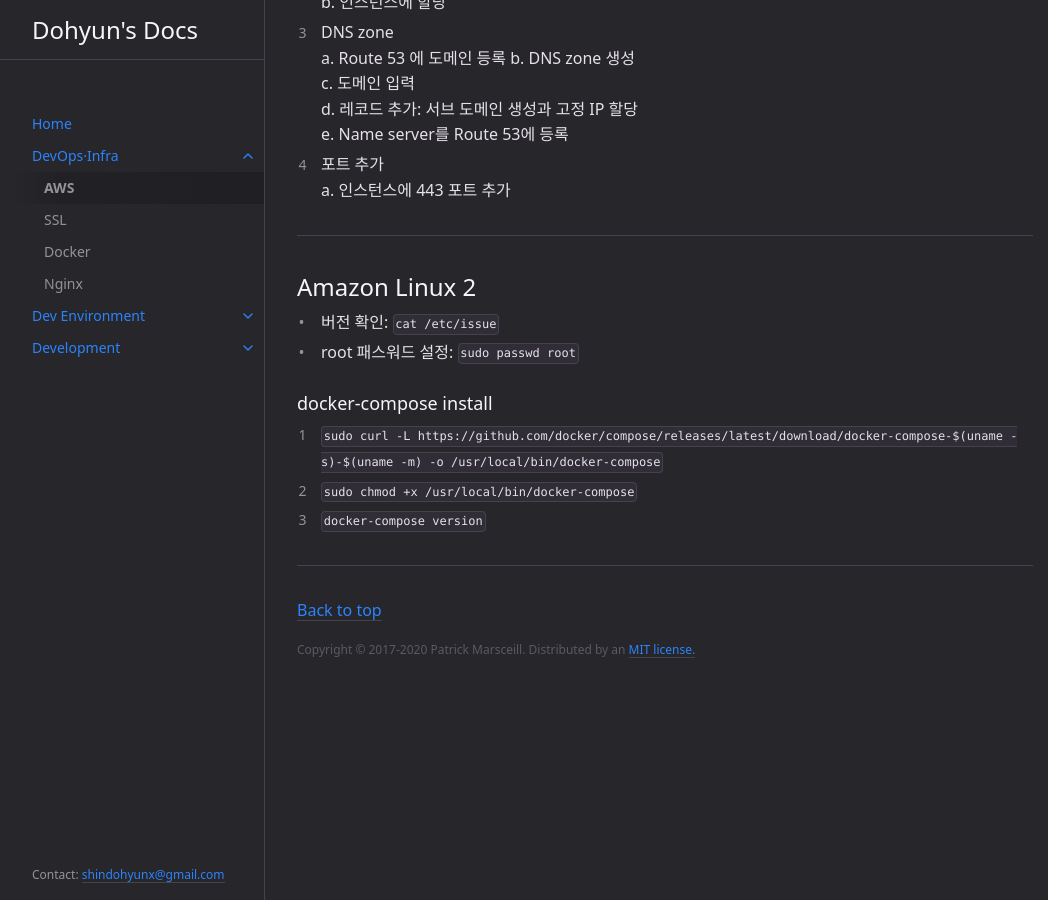
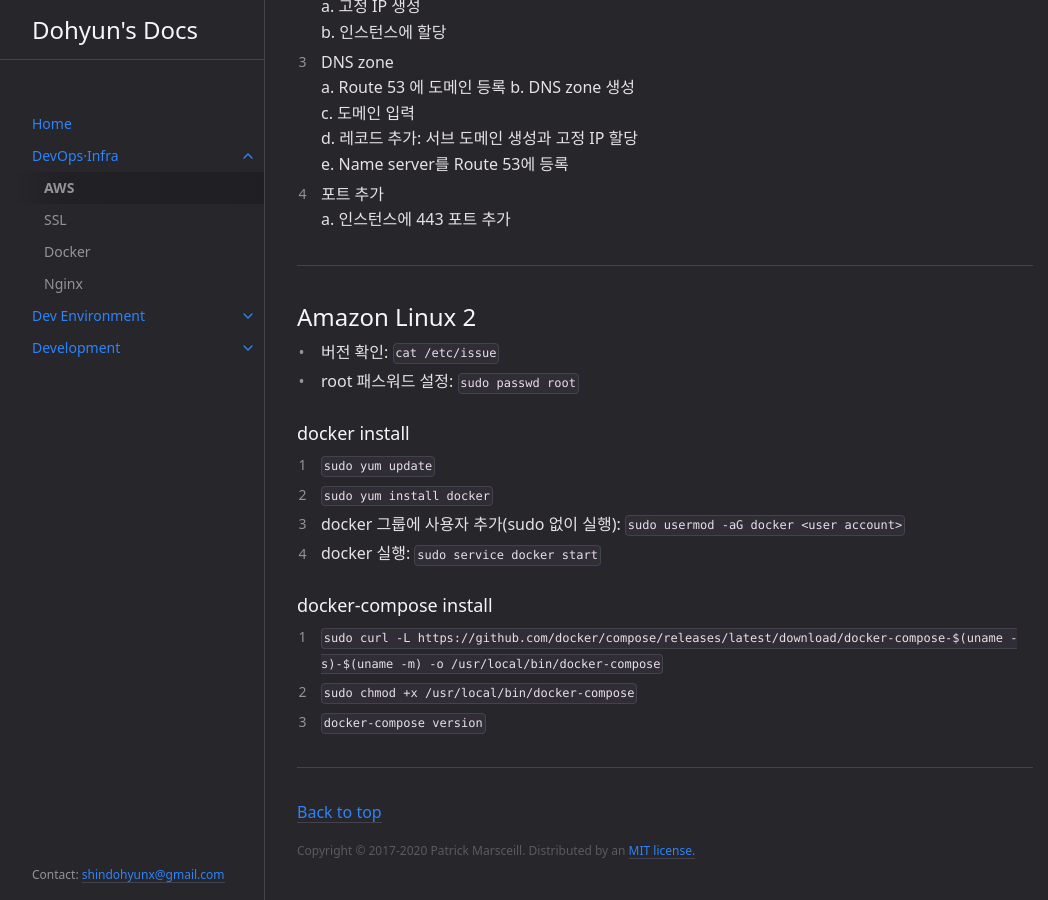
Before and after one commit to shindohyun/shindohyun.github.io, a Jekyll site: the page built from docs/devops-infra/aws.md, in a window 1280 px wide and 900 px high, scrolled down 1867 px. Shown: the whole window, without its empty margins (107-1155 px from the left). Built offline with Jekyll 4.4.1, drawn with Linux system fonts in a browser that asks for light colours.

Commit message:
[추가] 도커 설치

```diff
--- a/docs/devops-infra/aws.md
+++ b/docs/devops-infra/aws.md
@@ -84,6 +84,12 @@
 - 버전 확인: `cat /etc/issue`
 - root 패스워드 설정: `sudo passwd root`
 
+### docker install
+1. `sudo yum update`
+2. `sudo yum install docker`
+3. docker 그룹에 사용자 추가(sudo 없이 실행): `sudo usermod -aG docker <user account>`
+4. docker 실행: `sudo service docker start`
+
 ### docker-compose install
 1. `sudo curl -L https://github.com/docker/compose/releases/latest/download/docker-compose-$(uname -s)-$(uname -m) -o /usr/local/bin/docker-compose`
 2. `sudo chmod +x /usr/local/bin/docker-compose`
```
